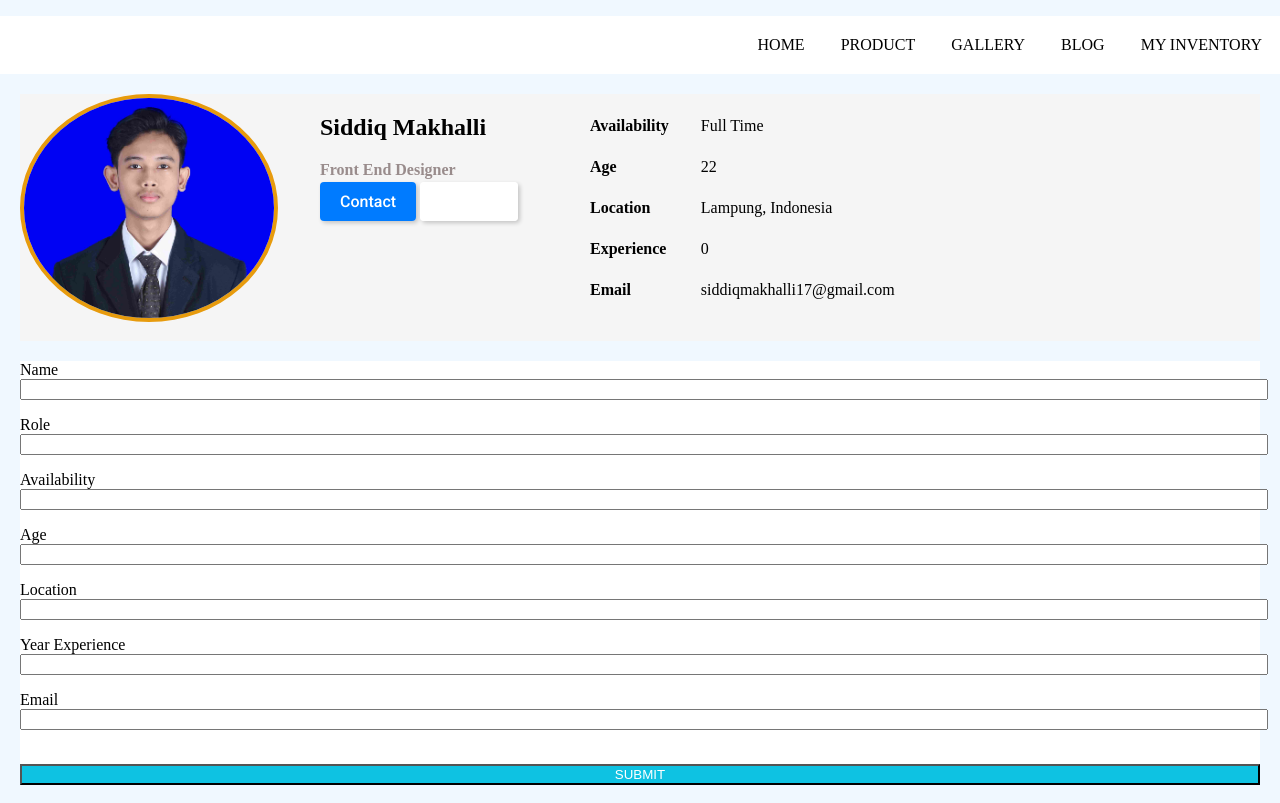
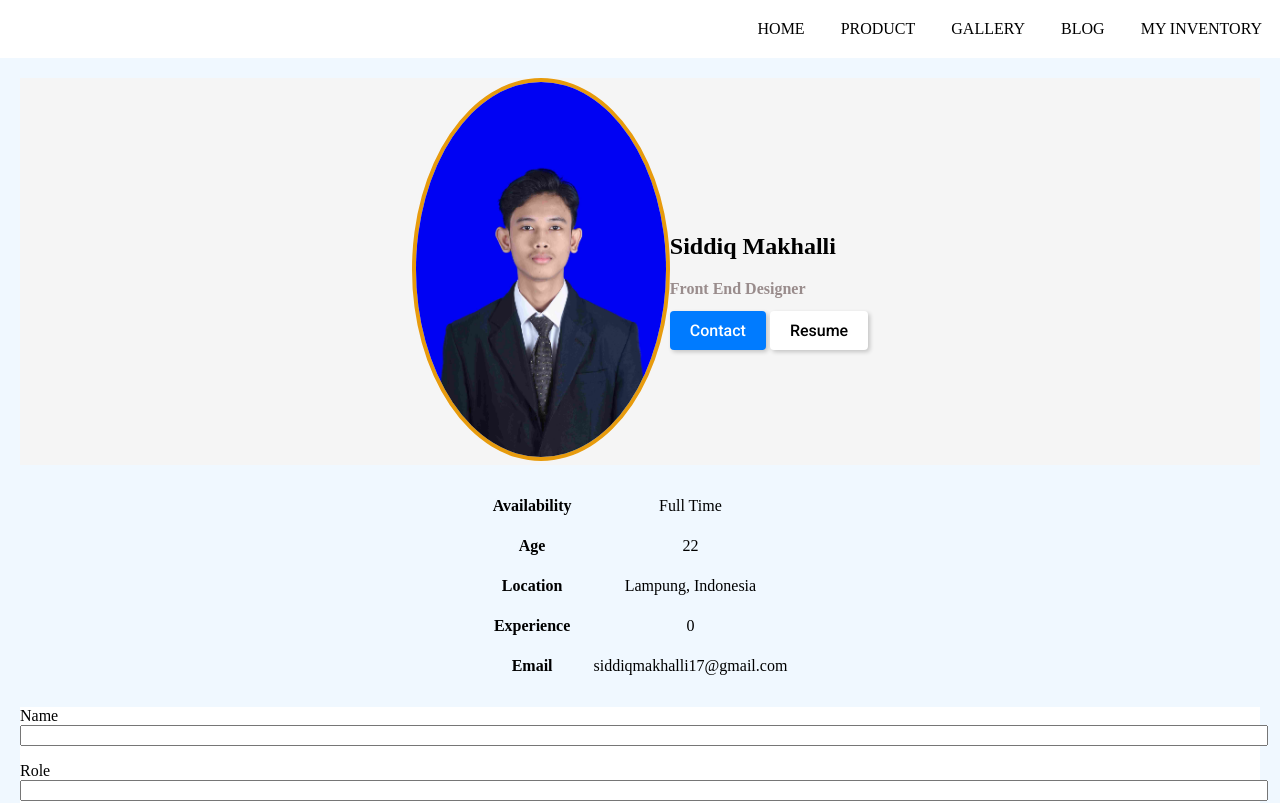
Before and after one commit to Makhall/prakerja-batch7, a plain HTML site: page Sesi3/tugas/index.html in a window 1280 px wide. Shown: the top 803 px of the page. Drawn offline with Linux system fonts and the light colour scheme.

Commit message:
Update style.css

```diff
--- a/Sesi3/tugas/style.css
+++ b/Sesi3/tugas/style.css
@@ -13,6 +13,8 @@ nav {
 nav ul {
   display: flex;
   justify-content: flex-end;
+  padding: 0;
+  margin: 0;
 }
 
 nav ul li {
@@ -52,29 +54,25 @@ form input[type="submit"] {
   text-align: center;
 }
 
-.photo img{
-    width: 250px;
-    height: 220px;
-    object-fit: cover;
+.photo img {
+  width: 100%;
+  height: auto;
+  max-width: 250px;
   border-radius: 50%;
   border: 4px solid rgb(231, 155, 13);
-    /* float: left; */
-    /* margin-right: 0%; */
 }
 
-.profile-text{
-  position: fixed;
-  margin-left: 300px;
-  margin-right: 100px;
-  margin-bottom: 90px;
+.profile-text {
+  margin-top: 20px;
 }
 
-h2{
+h2 {
   font-size: medium;
   color: rgb(153, 140, 140);
 }
 
-.action-contact{
+.action-contact {
+  display: inline-block;
   background-color: #007bff;
   color: #fff;
   padding: 10px 20px;
@@ -86,9 +84,10 @@ h2{
   font-family: 'Roboto', sans-serif;
 }
 
-.action-resume{
+.action-resume {
+  display: inline-block;
   background-color: #ffffff;
-    color: #fff;
+  color: #000000;
   padding: 10px 20px;
   border: none;
   border-radius: 4px;
@@ -98,75 +97,30 @@ h2{
   font-size: medium;
 }
 
-#profile{
+#profile {
   display: flex;
-    align-items: normal;
-    justify-content: space-between;
-    /* padding: 50px; */
-    background-color: #F5F5F5;
+  flex-wrap: wrap;
+  justify-content: center;
+  align-items: center;
+  background-color: #f5f5f5;
 }
 
-.middle{
-  display: flex;
-  align-items: normal;
-  justify-content: space-between;
-  /* padding: 50px; */
-  background-color: #F5F5F5;
+#detail {
+  margin-top: 20px;
+  text-align: center;
 }
 
-#detail{
-  position: relative;
-  margin-left: 280px;
-  margin-right: 1500px;
-  border-spacing: 100px;
-  padding: 20px;
-  /* background-color: chocolate; */
+table {
+  margin: 0 auto;
 }
 
-/* #frontend {
-  font-size: 17px;
-  color: rgb(16, 202, 202);
-  position: relative;
-  top: -35px;
-} */
-
-/* #table td{
-  margin-bottom: 10px;
-  padding-bottom: 15px;
-} */
-
-td{
-  padding-bottom: 20px;
-  padding-right: 20px;
-  padding-left: 10px;
+table td {
+  padding: 10px;
 }
-
-/* #availability {
-  font-weight: bold;
-  padding-right: 50px;
-}
-
-#age {
-  font-weight: bold;
-}
-
-#location {
-  font-weight: bold;
-}
-
-#experience{
-  font-weight: bold;
-}
-
-#email{
-  font-weight: bold;
-
-} */
 
 footer {
   background-color: #333;
   color: #fff;
-  margin-top: 98px;
-  padding: 1px;
+  padding: 10px;
   text-align: center;
 }
```
Lines whose indentation alone changed are shown as unchanged.
